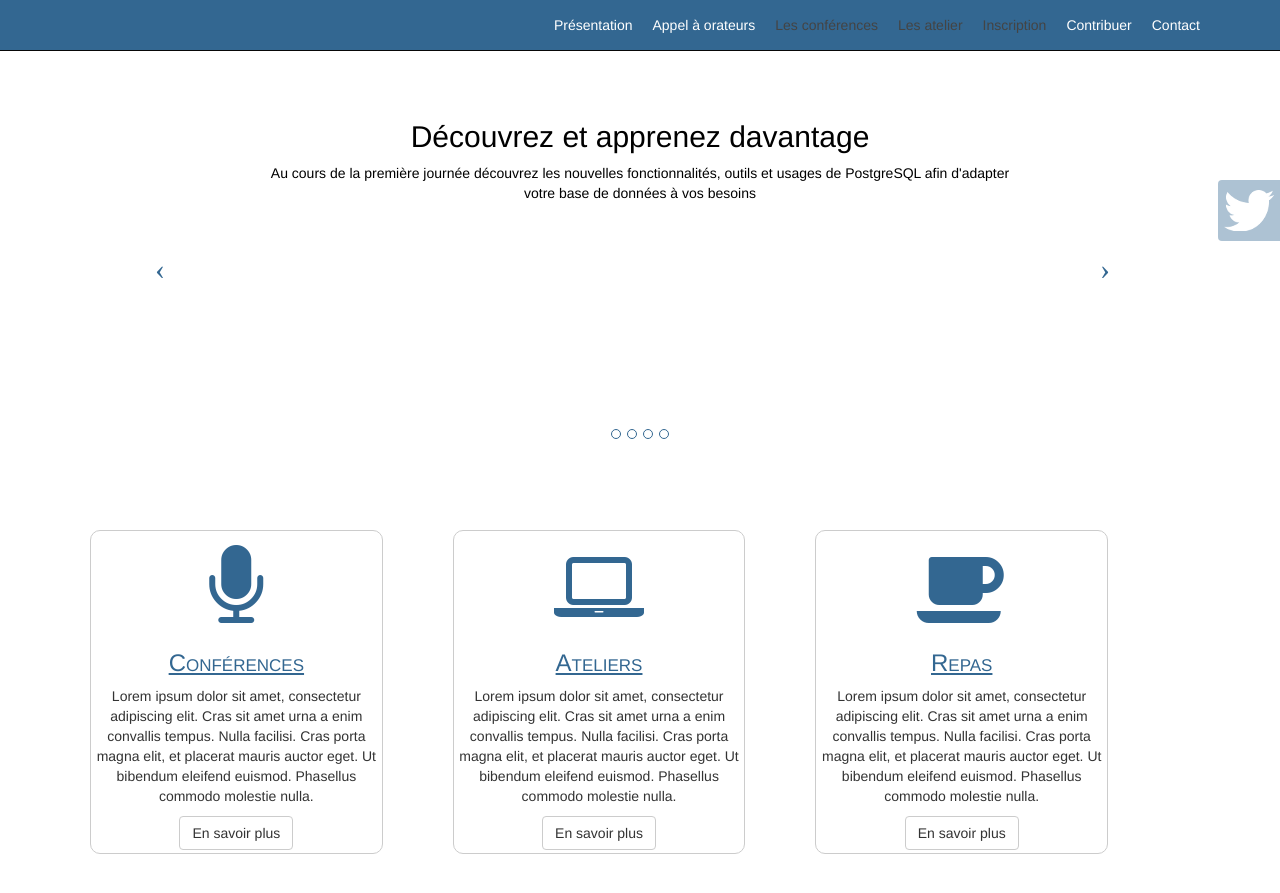
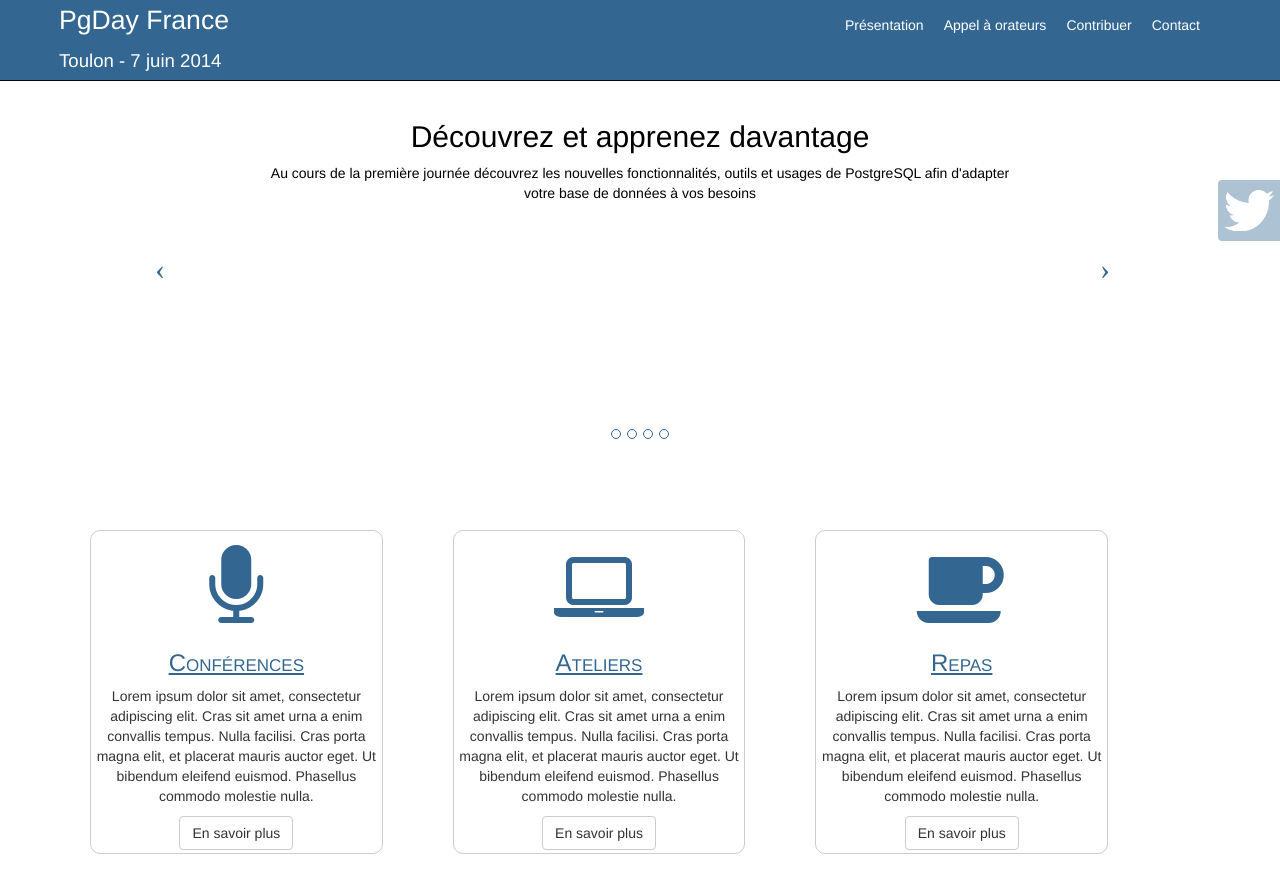
Before and after one commit to postgresqlfr/2024.pgday.fr, a Jekyll site: the page index.html, which Jekyll copies as it is, in a window 1280 px wide and 900 px high. Shown: the top 893 px of the window. Built offline with Jekyll 4.4.1, drawn with Linux system fonts in a browser that asks for light colours; Markdown is read by kramdown in place of the engine named in the settings.

Commit message:
Update menu

```diff
--- a/css/style.css
+++ b/css/style.css
@@ -141,6 +141,10 @@ body {
 	color: #336791;
 }
 
+.brand-info{
+	font-size: 0.7em;
+}
+
 
 /* Responsive Styles */
 @media (max-width: 500px) {
--- a/index.html
+++ b/index.html
@@ -25,6 +25,8 @@
           </button>
 
           <a class="navbar-brand" href="index.html">
+          	PgDay France <br>
+          	<span class="brand-info">Toulon - 7 juin 2014</span>
           </a>
         </div>
 
@@ -33,9 +35,6 @@
           <ul class="nav navbar-nav navbar-right">
             <li><a href="">Présentation</a></li>
             <li><a href="">Appel à orateurs</a></li>
-            <li class="disabled"><a href="">Les conférences</a></li>
-            <li class="disabled"><a href="">Les atelier</a></li>
-            <li class="disabled"><a href="">Inscription</a></li>
             <li><a href="">Contribuer</a></li>
             <li><a href="">Contact</a></li>
           </ul>
```
Also changed, not shown: css/bootstrap.css.
